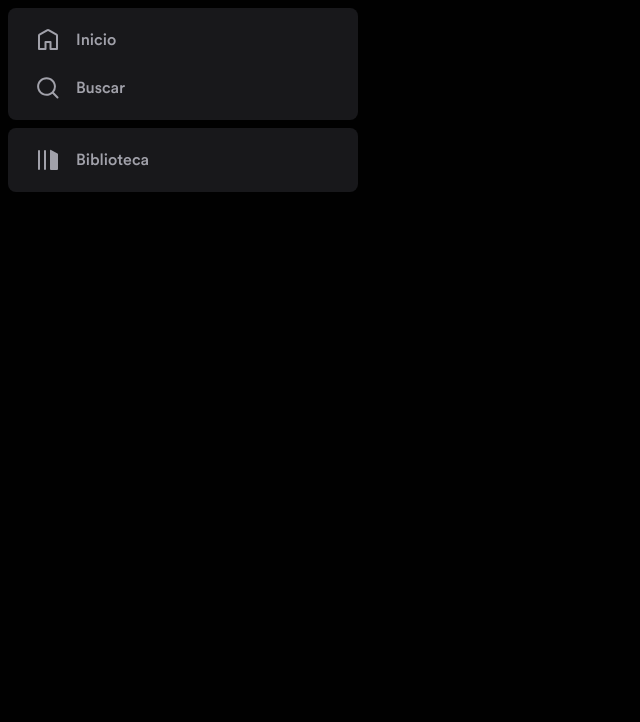
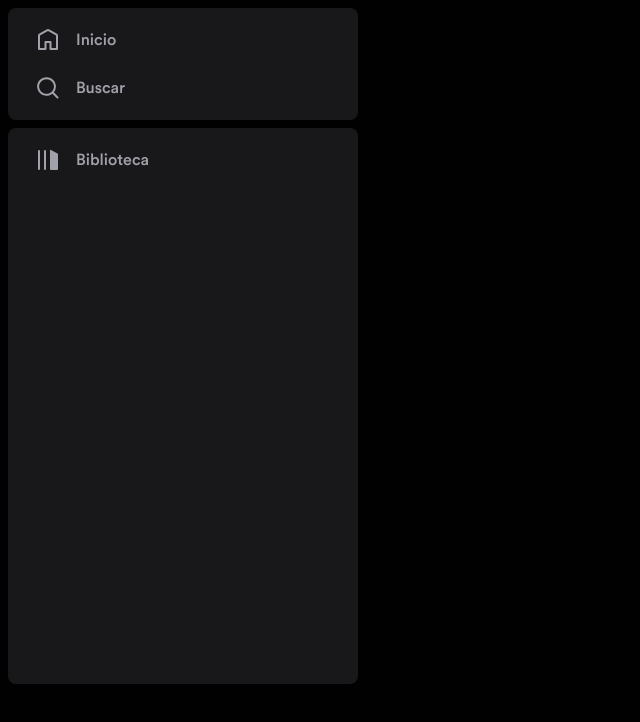
Before and after one commit to JereUR/Spotify-Clone, an Astro site: page / in a window 1280 px wide. Shown: the whole page, without its empty margins (0-640 px from the left). Built offline with nearby package versions, Linux system fonts and the light colour scheme; Astro itself is replaced by a stand-in of ours.

Commit message:
feat(Root): Library container go to down

```diff
--- a/src/components/AsideMenu.astro
+++ b/src/components/AsideMenu.astro
@@ -19,7 +19,7 @@
     </ul>
   </div>
 
-  <div class="bg-zinc-900 rounded-lg p-2">
+  <div class="bg-zinc-900 rounded-lg p-2 flex-1">
     <ul>
       <SideMenuItem href="/#">
         <LibraryIcon />
```
